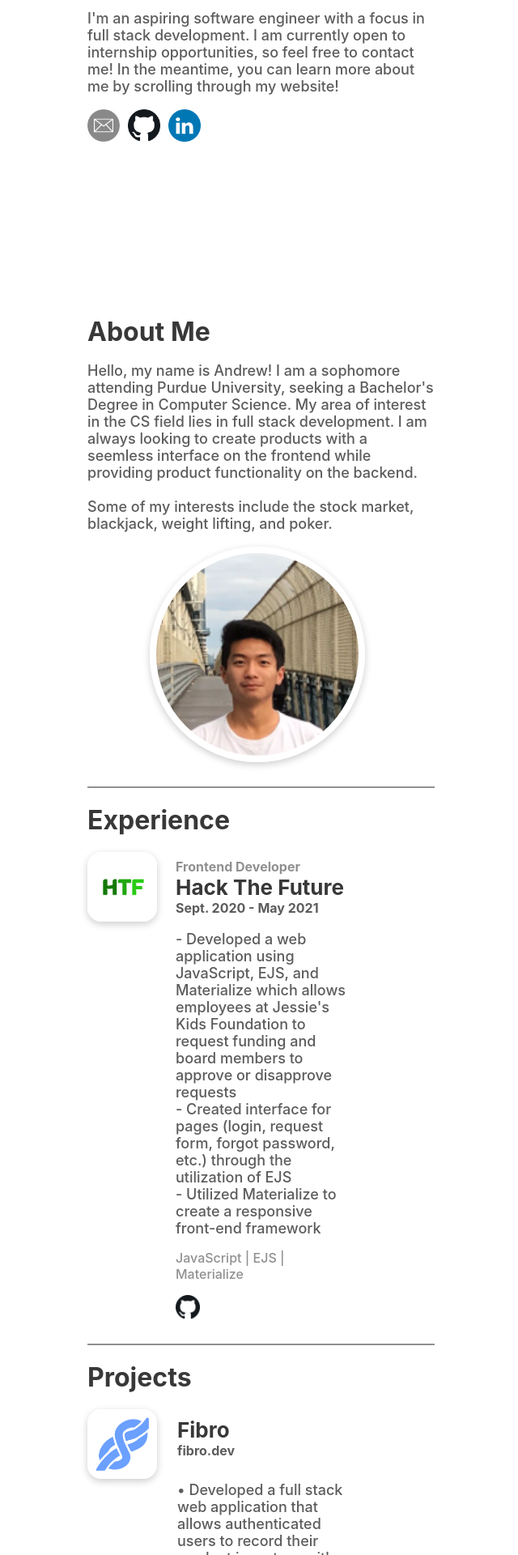
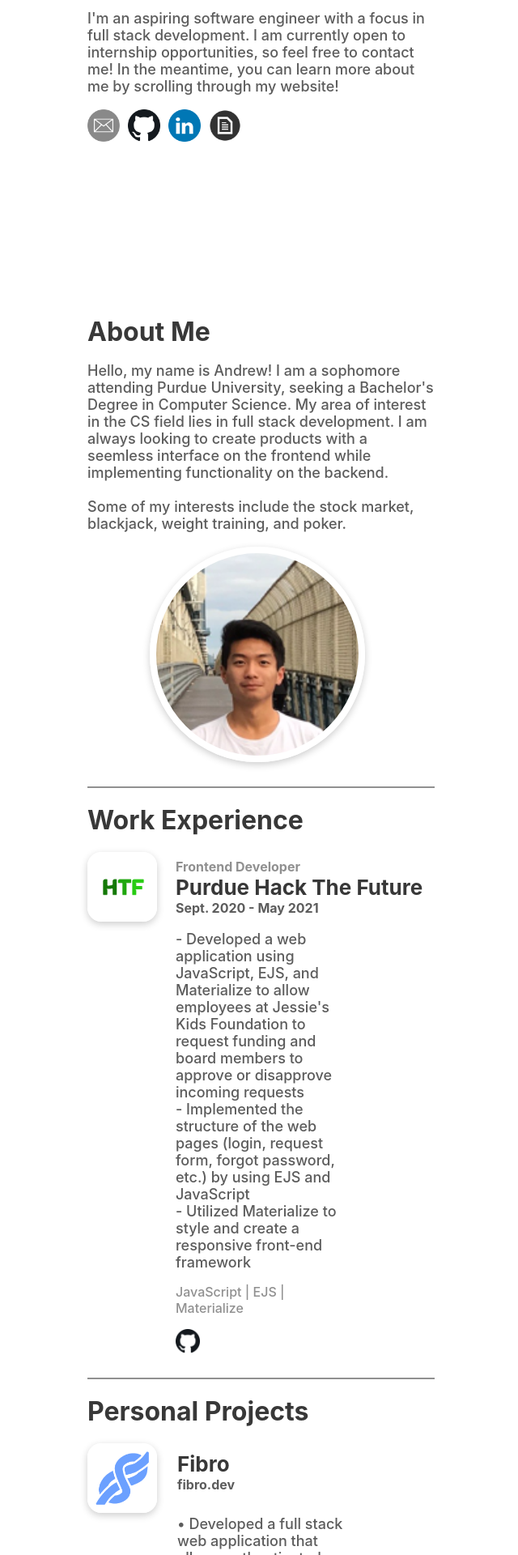
Before and after one commit to andrewni1/personal-website, a React (Create React App) app: page / in a window 1280 px wide. Shown: the part 420-2340 px from the top of the page at 81% size, without its empty margins (340-980 px from the left). Built offline with nearby package versions, Linux system fonts and the light colour scheme.

Commit message:
Added resume and changed wording

```diff
--- a/src/components/About.js
+++ b/src/components/About.js
@@ -11,9 +11,9 @@ function About() {
                 <div className="contents">
                     <p className="desc">Hello, my name is Andrew! I am a sophomore attending Purdue University, seeking a Bachelor's Degree in Computer Science.
                         My area of interest in the CS field lies in full stack development. I am always looking to create products with a seemless interface on
-                        the frontend while providing product functionality on the backend.
+                        the frontend while implementing functionality on the backend.
                         <br /> <br />
-                        Some of my interests include the stock market, blackjack, weight lifting, and poker.
+                        Some of my interests include the stock market, blackjack, weight training, and poker.
                     </p>
                 </div>
                 <img className="picture" src={MyPic} alt="pic"/>
--- a/src/components/Experience.js
+++ b/src/components/Experience.js
@@ -6,20 +6,20 @@ import './experience.css'
 function Experience() {
     return (
         <div className="experience-container">
-            <h1 className="header">Experience</h1>
+            <h1 className="header">Work Experience</h1>
             <div className="content-container">
                 <img className="experience-icon" src={HTF} alt="htf"/>
                 <div className="experience-header">
                     <h3 className="experience-role">Frontend Developer</h3>
-                    <h2 className="experience-org">Hack The Future</h2>
+                    <h2 className="experience-org">Purdue Hack The Future</h2>
                     <h3 className="experience-timeframe">Sept. 2020 - May 2021</h3>
                     <p className="experience-description">
-                        - Developed a web application using JavaScript, EJS, and Materialize which allows employees at
-                        Jessie's Kids Foundation to request funding and board members to approve or disapprove requests
+                        - Developed a web application using JavaScript, EJS, and Materialize to allow employees at
+                        Jessie's Kids Foundation to request funding and board members to approve or disapprove incoming requests
                         <br />
-                        - Created interface for pages (login, request form, forgot password, etc.) through the utilization of EJS
+                        - Implemented the structure of the web pages (login, request form, forgot password, etc.) by using EJS and JavaScript
                         <br />
-                        - Utilized Materialize to create a responsive front-end framework
+                        - Utilized Materialize to style and create a responsive front-end framework
                         <br />
                         <p className="experience-technologies">JavaScript | EJS | Materialize</p>
                         <a href="https://github.com/Hack-the-Future/jessies-kids-foundation" target="_blank" rel="noreferrer"><img className="experience-github" src={Github} alt="github"/></a>
--- a/src/components/Landing.js
+++ b/src/components/Landing.js
@@ -2,6 +2,8 @@ import React from 'react'
 import Email from '../pictures/email.png'
 import Github from '../pictures/github.png'
 import LinkedIn from '../pictures/linkedin.png'
+import ResumeIcon from '../pictures/resumeIcon.png'
+import Resume from '../documents/Andrew_Ni_Resume.pdf'
 import './landing.css'
 
 function Landing() {
@@ -14,9 +16,10 @@ function Landing() {
             I am currently open to internship opportunities, so feel free to contact me! In the meantime,
             you can learn more about me by scrolling through my website!</p>
             <div className="contact-icons">
-                <a href="mailto:ni95@purdue.edu" target="_blank" rel="noreferrer"><img className="icon" src={Email} alt="email"/></a>
-                <a href="https://github.com/andrewni1" target="_blank" rel="noreferrer"><img className="icon" src={Github} alt="github"/></a>
-                <a href="https://www.linkedin.com/in/andrew-ni-7809b01a6/" target="_blank" rel="noreferrer"><img className="icon" src={LinkedIn} alt="linekdin"/></a>
+                <a href="mailto:ni95@purdue.edu" target="_blank" rel="noreferrer" title="Email"><img className="icon" src={Email} alt="email"/></a>
+                <a href="https://github.com/andrewni1" target="_blank" rel="noreferrer" title="GitHub"><img className="icon" src={Github} alt="github"/></a>
+                <a href="https://www.linkedin.com/in/andrew-ni-7809b01a6/" target="_blank" rel="noreferrer" title="LinkedIn"><img className="icon" src={LinkedIn} alt="linekdin"/></a>
+                <a href={Resume} target="_blank" rel="noreferrer" title="Resume"><img className="icon" src={ResumeIcon} alt="resume"/></a>
             </div>
         </div>
     )
--- a/src/components/Projects.js
+++ b/src/components/Projects.js
@@ -9,7 +9,7 @@ import './projects.css'
 function Projects() {
     return (
         <div className="projects-container">
-            <h1 className="header">Projects</h1>
+            <h1 className="header">Personal Projects</h1>
             <div className="content-container">
                 <img className="projects-icon" src={Fibro} alt="fibro"/>
                 <div className="projects-header">
@@ -20,13 +20,13 @@ function Projects() {
                     <p className="projects-description">
                         • Developed a full stack web application that allows authenticated users to record their product inventory with details such as product name, price, and group
                         <br />
-                        • Utilized Next.js to allow for enhanced user experience and application performance through the use of Next.js's server side rendering and static site generation
+                        • Utilized Next.js to allow for enhanced user experience and application performance with Next.js's server-side rendering and static site generation
                         <br />
-                        • Applied Firebase Authentication to allow users to create or sign in to an authenitcated account, providing privacy and security of information
+                        • Applied Firebase Authentication to allow users to create or sign into an authenticated account, providing privacy and security of information
                         <br />
-                        • Employed Firebase Firestore to create a database to handle and store user requests, allowing data to be displayed to authenticated users with each and every session
+                        • Employed Firebase Firestore to create a database to handle and store user requests, allowing data to be displayed to authenticated users with every session
                         <br />
-                        <p className="projects-technologies">JavaScript | Next.js | Firebase | Node.js</p>
+                        <p className="projects-technologies">Firebase | JavaScript | Next.js | Node.js</p>
                         <a href="https://github.com/andrewni1/fibro" target="_blank" rel="noreferrer"><img className="experience-github" src={Github} alt="github"/></a>
                         <a href="https://fibro.dev/" target="_blank" rel="noreferrer"><img className="experience-github" src={ExternalLink} alt="external-link"/></a>
                     </p>
@@ -35,7 +35,7 @@ function Projects() {
             <div className="content-two-container">
                 <img className="projects-icon" src={Python} alt="python"/>
                 <div className="projects-header">
-                    <h2 className="projects-org">Product Monitor</h2>
+                    <h2 className="projects-org">BestBuy Product Monitor</h2>
                     <h3 className="projects-link">https://github.com/andrewni1/product-monitor</h3>
                     <p className="projects-description">
                         • Developed an application with Python that monitors whether certain products are in stock or are restocking on BestBuy
@@ -45,7 +45,7 @@ function Projects() {
                         <br />
                         • Monitor alerts display a product's name, link, SKU, price, and an `Add to cart` button to allow users to add the product straight to cart by utilizing BestBuy's API endpoint
                         <br />
-                        • Any product can be monitored by inputing the link into the bestBuyLinks.txt file
+                        • Products can be monitored by inputting the product link into the bestBuyLinks.txt file
                         <br />
                         <p className="projects-technologies">Python | Discord.py</p>
                         <a href="https://github.com/andrewni1/product-monitor" target="_blank" rel="noreferrer"><img className="experience-github" src={Github} alt="github"/></a>
@@ -62,7 +62,7 @@ function Projects() {
                     <p className="projects-description">
                         • Developed a personal website with the use of React.js
                         <br />
-                        • Showcases my experience and the projects that I have worked on
+                        • Showcases my work experience and personal projects I have worked on
                         <br />
                         <p className="projects-technologies">JavaScript | React.js</p>
                         <a href="https://github.com/andrewni1/personal-website" target="_blank" rel="noreferrer"><img className="experience-github" src={Github} alt="github"/></a>
```
Also changed, not shown: src/pictures/resumeIcon.png (added), 1 other file (tests, documents, lock files or other folders).
